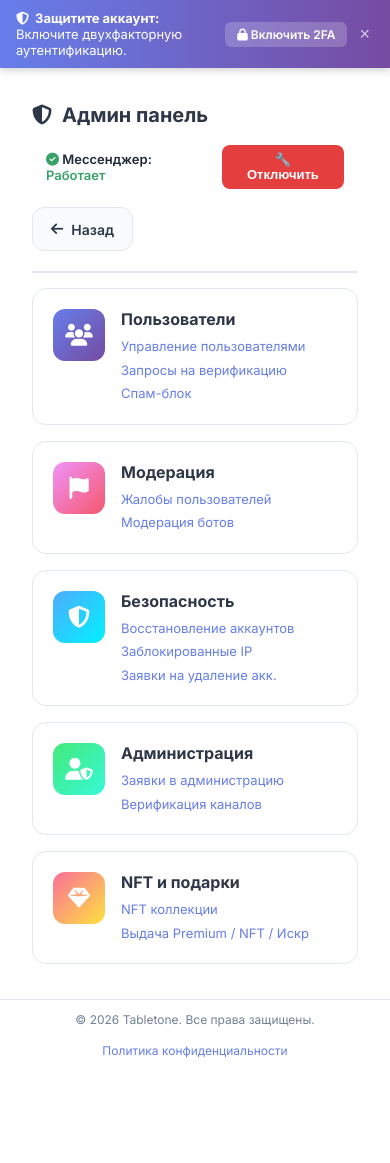
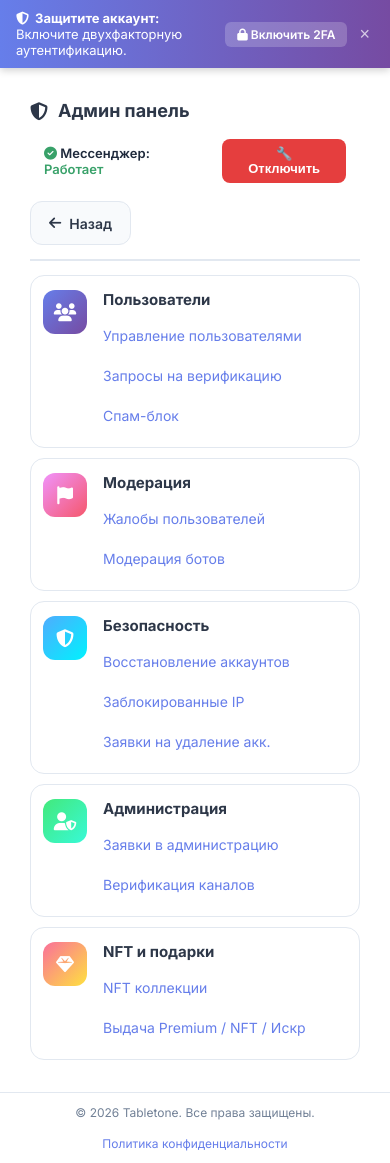
Before and after one commit to heyyaah/Tabletone, a Flask app: page /admin in a window 390 px wide. Before the commit the page ends 1058 px from the top, so only its background shows below. Run offline with Flask 3, Linux system fonts and the light colour scheme; the visitor is signed in with stand-in values (Sample User, id 1); data that the repository does not hold is empty; some libraries are stand-ins or nearby versions.

Commit message:
feat: Android adaptation for base, admin, bots templates

```diff
--- a/templates/admin.html
+++ b/templates/admin.html
@@ -661,17 +661,51 @@ body[data-theme="liquid"] .report-item {
 
 @media (max-width: 600px) {
     .admin-container {
-        padding: 15px 12px;
+        padding: 12px 10px;
     }
 
     .admin-header {
         flex-wrap: wrap;
         gap: 10px;
-        margin-bottom: 15px;
+        margin-bottom: 14px;
+        padding-bottom: 14px;
     }
 
     .admin-header h1 {
-        font-size: 20px;
+        font-size: 18px;
+    }
+
+    .admin-header > div {
+        width: 100%;
+        justify-content: flex-start;
+    }
+
+    .admin-categories {
+        grid-template-columns: 1fr;
+        gap: 10px;
+    }
+
+    .admin-category {
+        padding: 14px 12px;
+    }
+
+    .admin-category-icon {
+        width: 44px;
+        height: 44px;
+        font-size: 18px;
+    }
+
+    .admin-category-title {
+        font-size: 15px;
+    }
+
+    .admin-category-links a {
+        font-size: 14px;
+        padding: 4px 0;
+        display: block;
+        min-height: 36px;
+        display: flex;
+        align-items: center;
     }
 
     .user-item, .verification-item, .report-item {
@@ -691,7 +725,8 @@ body[data-theme="liquid"] .report-item {
 
     .action-btn {
         flex: 1;
-        min-width: 100px;
+        min-width: 90px;
+        min-height: 44px;
         padding: 10px 12px;
         font-size: 13px;
         text-align: center;
@@ -703,6 +738,12 @@ body[data-theme="liquid"] .report-item {
 
     .report-info, .user-info {
         width: 100%;
+    }
+
+    #edit-profile-modal > div,
+    #resolve-recovery-modal > div {
+        width: 95% !important;
+        padding: 20px 16px !important;
     }
 }
 </style>
--- a/templates/base.html
+++ b/templates/base.html
@@ -2,7 +2,11 @@
 <html lang="ru">
 <head>
     <meta charset="UTF-8">
-    <meta name="viewport" content="width=device-width, initial-scale=1.0">
+    <meta name="viewport" content="width=device-width, initial-scale=1.0, viewport-fit=cover">
+    <meta name="theme-color" content="#4f6ef7">
+    <meta name="mobile-web-app-capable" content="yes">
+    <meta name="apple-mobile-web-app-capable" content="yes">
+    <meta name="apple-mobile-web-app-status-bar-style" content="default">
     <title>{% block title %}Tabletone{% endblock %}</title>
     <link rel="stylesheet" href="{{ url_for('static', filename='css/style.css') }}?v={{ range(10000,99999)|random }}">
     <link rel="stylesheet" href="https://cdnjs.cloudflare.com/ajax/libs/font-awesome/6.4.0/css/all.min.css">
```
Also changed, not shown: templates/bots.html (+11 -0 lines).
